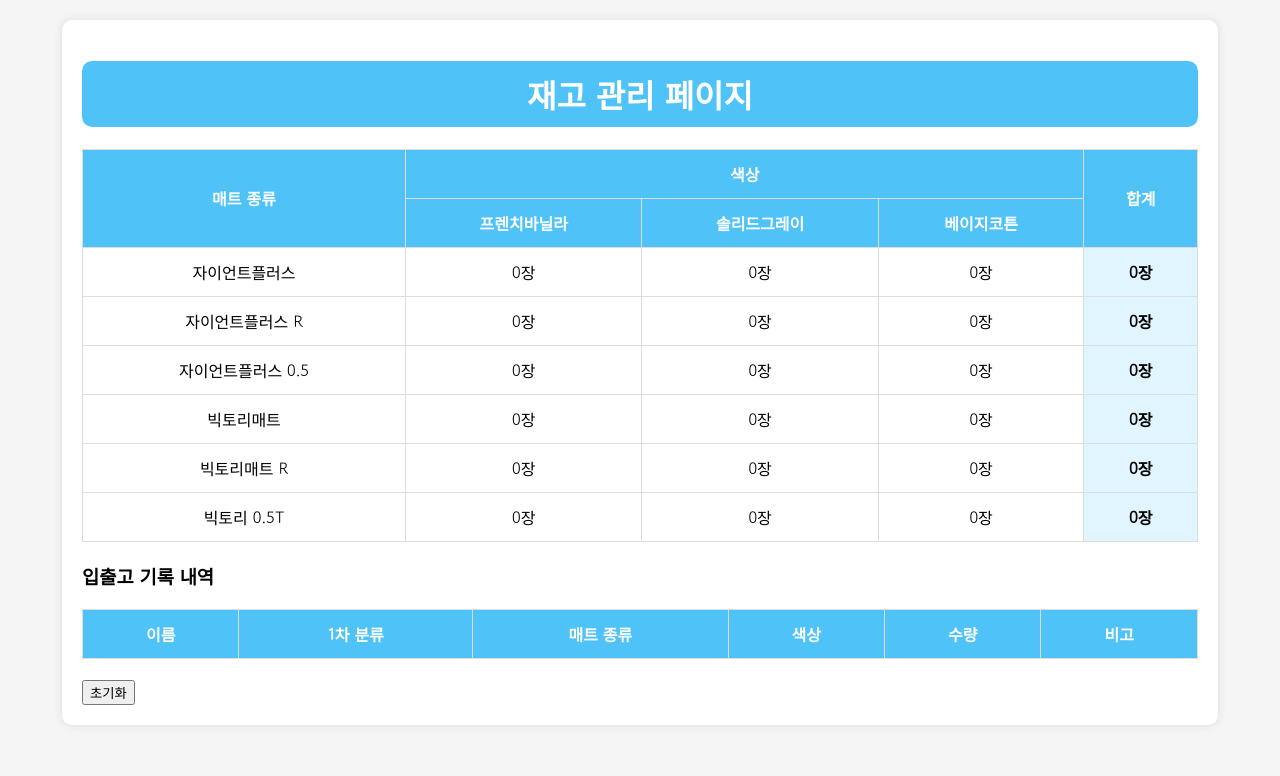
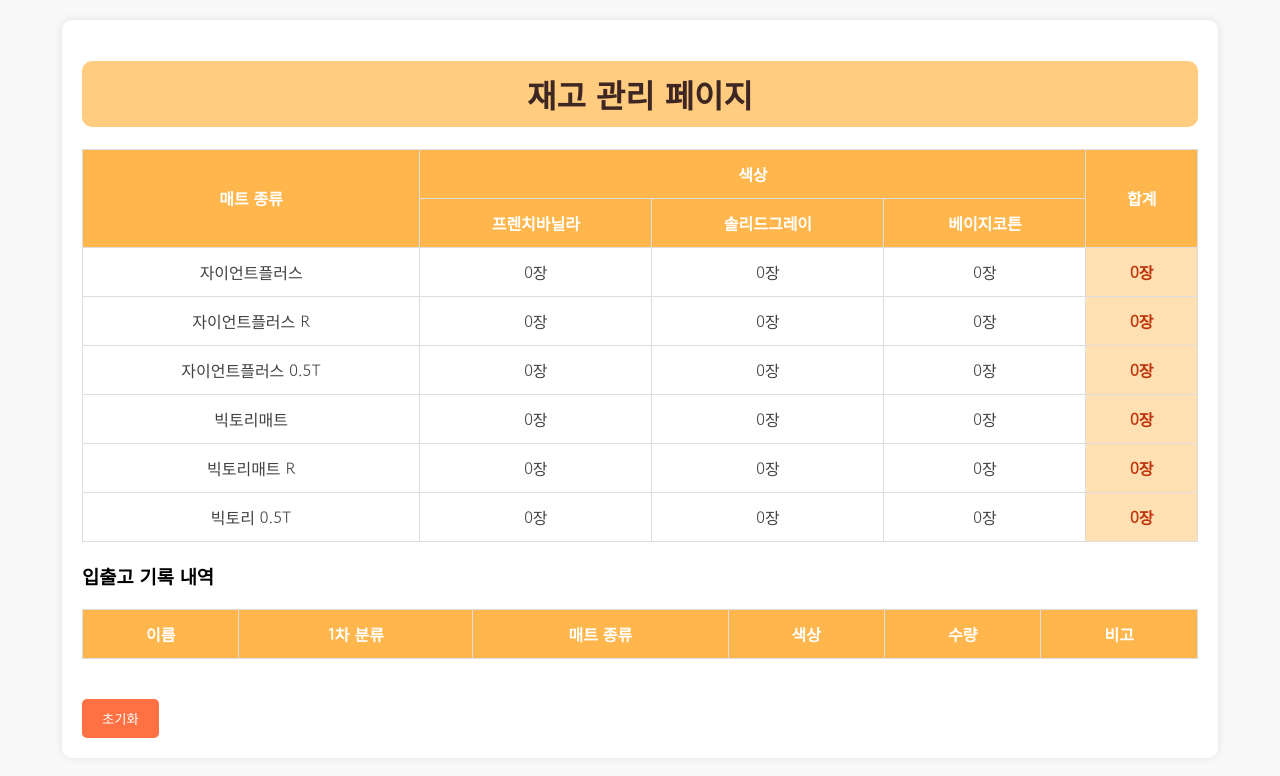
Before and after one commit to yechan97/mat-mn, a plain HTML site: page admin.html in a window 1280 px wide. Drawn offline with Linux system fonts and the light colour scheme.

Commit message:
Update admin.html

```diff
--- a/admin.html
+++ b/admin.html
@@ -7,7 +7,7 @@
     <style>
         body {
             font-family: 'Gowun Dodum', sans-serif;
-            background-color: #f5f5f5;
+            background-color: #f9f9f9;
             margin: 0;
             padding: 20px;
         }
@@ -22,8 +22,8 @@
         h1 {
             text-align: center;
             padding: 10px;
-            background-color: #4fc3f7;
-            color: #fff;
+            background-color: #ffcc80;  /* 눈에 띄는 오렌지 계열 색상 */
+            color: #3e2723;  /* 진한 갈색 텍스트 */
             border-radius: 10px;
         }
         table {
@@ -35,14 +35,31 @@
             border: 1px solid #ddd;
             padding: 12px;
             text-align: center;
+            color: #424242;
         }
         th {
-            background-color: #4fc3f7;
-            color: white;
+            background-color: #ffb74d;  /* 오렌지색 배경 */
+            color: #ffffff;  /* 흰색 텍스트 */
         }
         .total-cell {
-            background-color: #e1f5fe;
+            background-color: #ffe0b2;  /* 밝은 오렌지 */
             font-weight: bold;
+            color: #bf360c;
+        }
+        .highlight-row {
+            background-color: #fff3e0;  /* 옅은 베이지 */
+        }
+        button {
+            margin-top: 20px;
+            padding: 10px 20px;
+            background-color: #ff7043;  /* 눈에 잘 띄는 오렌지 계열 */
+            color: #ffffff;
+            border: none;
+            border-radius: 5px;
+            cursor: pointer;
+        }
+        button:hover {
+            background-color: #d84315;  /* 진한 오렌지 */
         }
     </style>
     <script>
@@ -50,7 +67,7 @@
         let stockData = {
             "자이언트플러스": { "프렌치바닐라": 0, "솔리드그레이": 0, "베이지코튼": 0 },
             "자이언트플러스 R": { "프렌치바닐라": 0, "솔리드그레이": 0, "베이지코튼": 0 },
-            "자이언트플러스 0.5": { "프렌치바닐라": 0, "솔리드그레이": 0, "베이지코튼": 0 },
+            "자이언트플러스 0.5T": { "프렌치바닐라": 0, "솔리드그레이": 0, "베이지코튼": 0 },
             "빅토리매트": { "프렌치바닐라": 0, "솔리드그레이": 0, "베이지코튼": 0 },
             "빅토리매트 R": { "프렌치바닐라": 0, "솔리드그레이": 0, "베이지코튼": 0 },
             "빅토리 0.5T": { "프렌치바닐라": 0, "솔리드그레이": 0, "베이지코튼": 0 }
@@ -69,6 +86,7 @@
             // 테이블에 데이터 추가
             adminEntries.forEach(entry => {
                 const row = document.createElement("tr");
+                row.className = "highlight-row";  // 가독성 높은 행 색상 지정
                 row.innerHTML = `<td>${entry.name}</td><td>${entry.category}</td><td>${entry.type}</td><td>${entry.color}</td><td>${entry.quantity}</td><td>${entry.notes}</td>`;
                 tableBody.appendChild(row);
 
```
